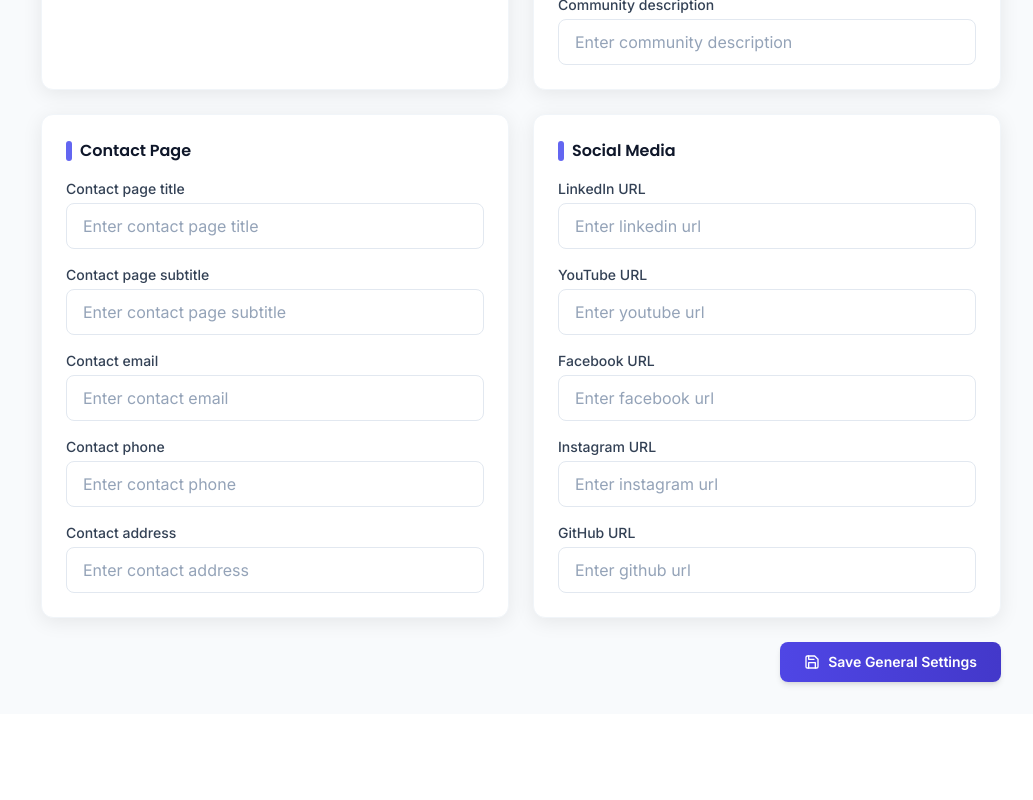
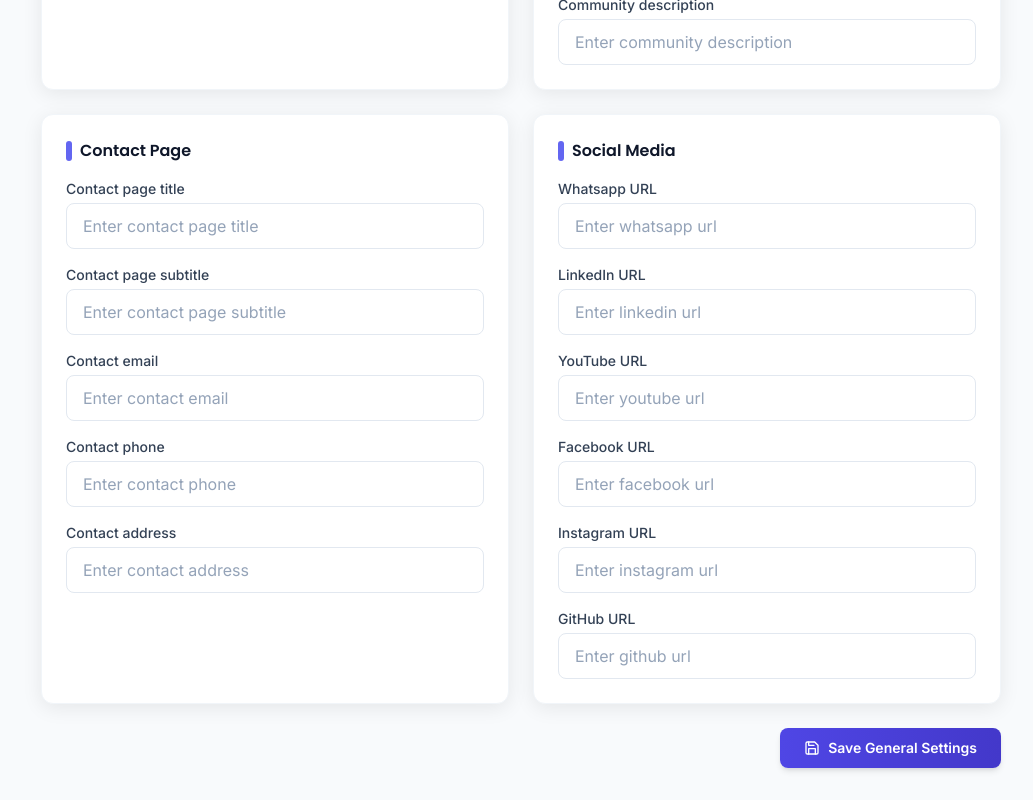
Before and after one commit to stackamit/StackAmit, a React (Vite) app in the folder client/: page /admin/settings in a window 1280 px wide. Shown: the part 1632-2432 px from the top of the page, without its empty margins (247-1280 px from the left). Before the commit the page ends 2346 px from the top, so only its background shows below. Built offline with nearby package versions, Linux system fonts and the light colour scheme; no server answers; sample sign-in values are in the browser's storage.

Commit message:
Update AdminSettings.jsx
Added WhatsApp social media link

```diff
--- a/client/src/pages/admin/AdminSettings.jsx
+++ b/client/src/pages/admin/AdminSettings.jsx
@@ -93,6 +93,7 @@ const AdminSettings = () => {
     { key: 'contactPhone', category: 'website', description: 'Contact phone', group: 'Contact Page' },
     { key: 'contactAddress', category: 'website', description: 'Contact address', group: 'Contact Page' },
     // Social Media
+    { key: 'socialWhatspp', category: 'website', description: 'Whatsapp URL', group: 'Social Media' },
     { key: 'socialLinkedin', category: 'website', description: 'LinkedIn URL', group: 'Social Media' },
     { key: 'socialYoutube', category: 'website', description: 'YouTube URL', group: 'Social Media' },
     { key: 'socialFacebook', category: 'website', description: 'Facebook URL', group: 'Social Media' },
```
